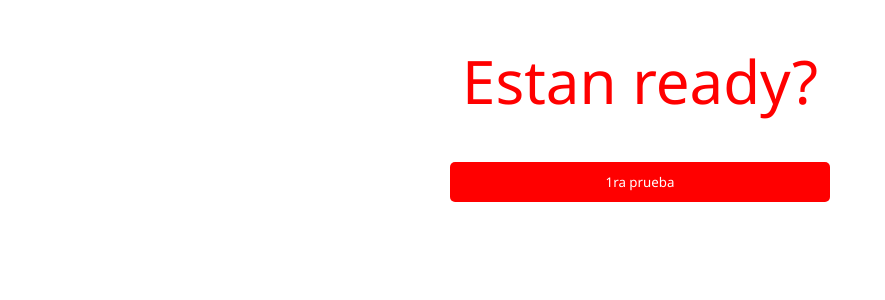
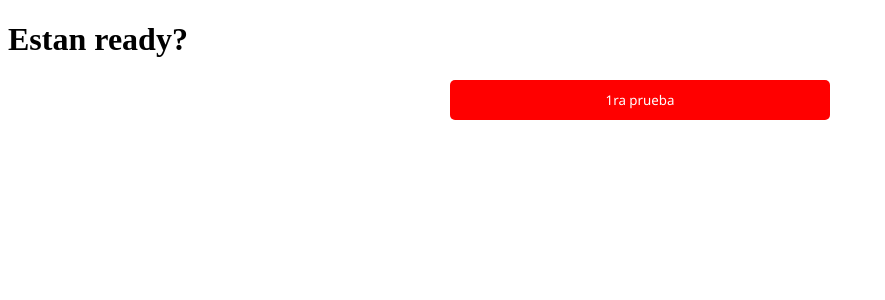
Before and after one commit to LuisAngelB/firebase-AngularIntegration, an Angular app: page / in a window 1280 px wide. Shown: the top 300 px of the page, without its empty margins (0-885 px from the left). Built offline with nearby package versions, Linux system fonts and the light colour scheme.

Commit message:
Prueba que falla

```diff
--- a/src/app/app.component.html
+++ b/src/app/app.component.html
@@ -1,5 +1,5 @@
 <div>
-  <h1 class="title3">Estan ready?</h1>
+  <h1 class="title4">Estan ready?</h1>
   <button class="button">1ra prueba</button>
 </div>
 <router-outlet></router-outlet>
```
